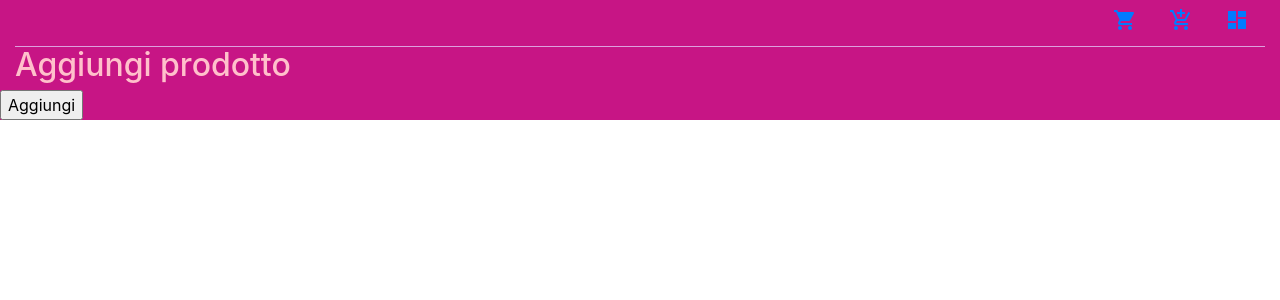
After one commit to superqwe/spesa, a Django app: page /spesa/listaprodotti in a window 1280 px wide. The commit adds this page. Shown: the top 300 px of the page. Run offline with Django 3.2, Linux system fonts and the light colour scheme; data that the repository does not hold is empty; some libraries are stand-ins or nearby versions.

Commit message:
bozza pagina aggiungi prodotti

```diff
--- a/pyany/urls.py
+++ b/pyany/urls.py
@@ -17,10 +17,11 @@ from django.conf import settings
 from django.conf.urls import url, include
 from django.contrib import admin
 
+from spesa import views as spesa_view
 from pyany import views
 
 urlpatterns = [
-    url(r'^$', views.index),
+    url(r'^$', spesa_view.index),
     url(r'^admin/', admin.site.urls),
     url(r'^spesa/', include('spesa.urls'))
 ]
--- a/spesa/urls.py
+++ b/spesa/urls.py
@@ -4,5 +4,6 @@ from spesa import views
 
 urlpatterns = [
     url(r'(?P<azione>^acquistato|^elimina|^riacquista)/(?P<pk>[0-9]+)$', views.index, name='index'),
+    url(r'^listaprodotti$', views.lista_prodotti_da_aggiungere, name='lista_prodotti_da_aggiungere'),
     url(r'^$', views.index, name='index'),
 ]
--- a/spesa/views.py
+++ b/spesa/views.py
@@ -5,7 +5,7 @@ from django.http import HttpResponse
 from django.shortcuts import render
 
 from spesa import views_util
-from spesa.models import Acquisto
+from spesa.models import Acquisto, Prodotto
 
 from pprint import pprint as pp
 
@@ -27,11 +27,16 @@ def index(request, azione=None, pk=None):
 
     da_comprare = Acquisto.objects.filter(stato='2')
     da_comprare = [(acquisto, views_util.prezzo(acquisto.prodotto.nome)) for acquisto in da_comprare]
-    # pp(da_comprare)
 
     comprato = Acquisto.objects.filter(stato='1')
     n_da_comprare = len(da_comprare)
     n_comprato = len(comprato)
     n_totale = n_da_comprare + n_comprato
 
-    return render(request, 'spesa/lista_prodotti.html', locals())
+    pagina = 'spesa'
+
+    return render(request, 'spesa/spesa.html', locals())
+
+def lista_prodotti_da_aggiungere(request):
+    prodotti = Prodotto.objects.all()
+    return render(request, 'spesa/aggiungi_prodotto.html', locals())
--- a/spesa/views_util.py
+++ b/spesa/views_util.py
@@ -4,7 +4,6 @@ from spesa.models import Prodotto, Prezzo
 
 
 def prezzo(nome_prodotto):
-    print('\n',nome_prodotto)
     # try:
     prezzi = Prezzo.objects.filter(prodotto__nome=nome_prodotto)
     # except:
--- a/templates/index.html
+++ b/templates/index.html
@@ -8,6 +8,7 @@
 <ul>
     <li><a href="/admin">Admin</a></li>
     <li><a href="/spesa">Spesa</a></li>
+    {{prodotti|pprint}}
 </ul>
 
 </body>
--- /dev/null
+++ b/templates/spesa/aggiungi_prodotto.html
@@ -0,0 +1,43 @@
+{% extends 'spesa/base.html' %}
+
+{% block nav %}
+{% include 'spesa/nav.html' %}
+{% endblock %}
+
+
+{% block section %}
+<section>
+
+    <p class="h2">Aggiungi prodotto
+        <span class="badge badge-secondary badge-info"></span></p>
+
+    <div class="row form-group">
+
+        <form action="#" method="post">{% csrf_token %}
+            {% for prodotto in prodotti %}
+            <div class="col-12 ">
+
+                <div class="row prodotto da-comprare">
+                    <div class="col-1">
+                        <input type="checkbox" id="ck{{prodotto.pk}}">
+                    </div>
+                    <!--<div class="col-1 riquadro">-->
+                        <!--<input type="number" min="1" step="1" class="numero" value="1" class="form-control">-->
+                    <!--</div>-->
+                    <div class="col-10">
+                        {{prodotto}}
+                    </div>
+
+                </div>
+
+            </div>
+            {% endfor %}
+            <button type="submit">Aggiungi</button>
+        </form>
+    </div>
+
+</section>
+
+
+
+{% endblock%}
--- a/templates/spesa/nav.html
+++ b/templates/spesa/nav.html
@@ -1,7 +1,17 @@
 <nav>
     <ul class="nav nav-pills justify-content-end">
         <li class="nav-item">
-            <a class="nav-link " href="/admin">admin</a>
+            <a class="nav-link" href="/spesa">
+                <i class="material-icons">shopping_cart</i></a>
+        </li>
+        <li class="nav-item">
+            <a class="nav-link"
+               href="/spesa/listaprodotti">
+                <i class="material-icons">add_shopping_cart</i></a>
+        </li>
+        <li class="nav-item">
+            <a class="nav-link" href="/admin">
+                <i class="material-icons">dashboard</i></a>
         </li>
     </ul>
 </nav>
```
Also changed, not shown: templates/spesa/spesa.html (renamed from templates/spesa/lista_prodotti.html, +5 -7 lines).
